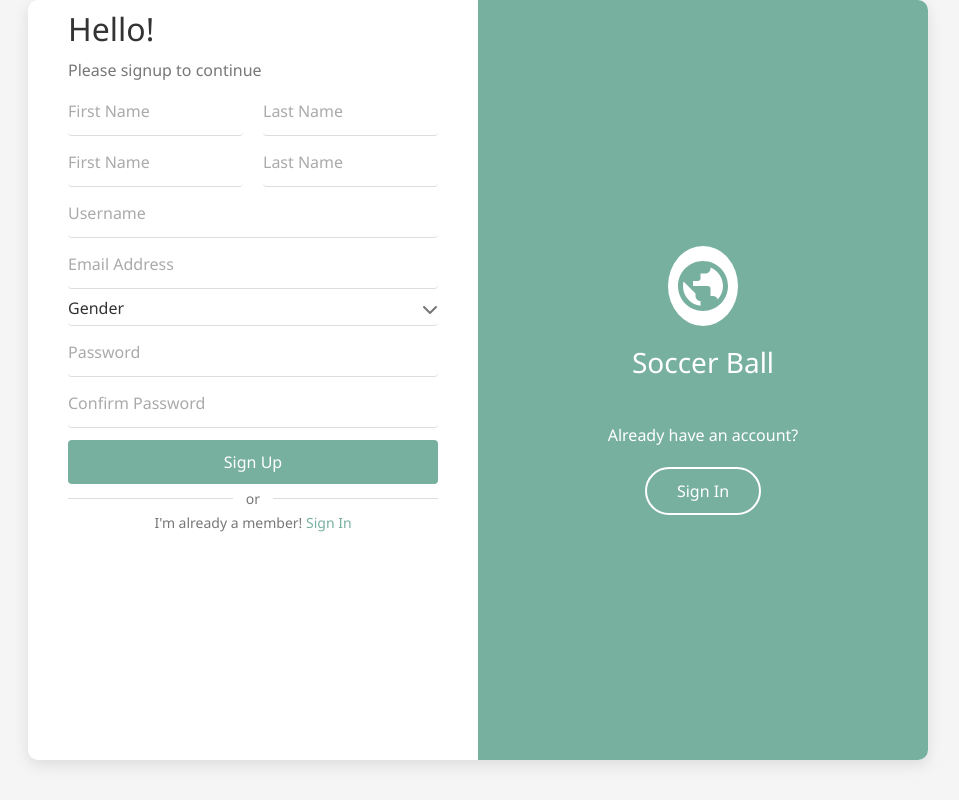
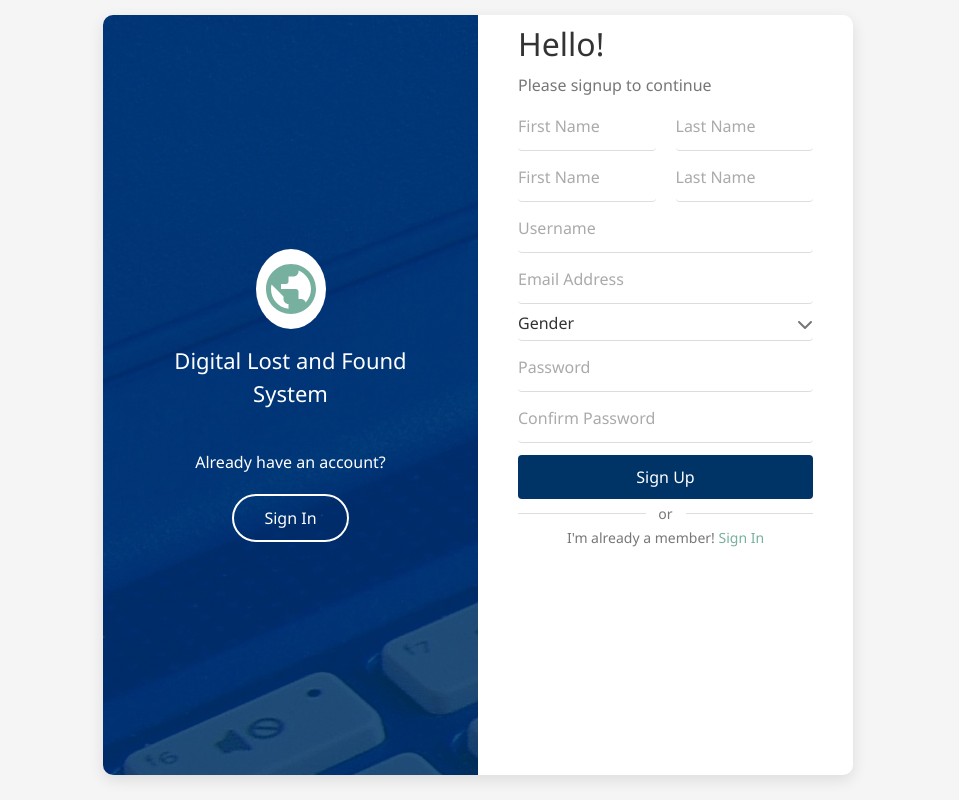
Before and after one commit to kubwimanav/final-project, a React (Vite) app: page /signup in a window 1280 px wide. Shown: the whole page, without its empty margins (162-1121 px from the left). Built offline with nearby package versions, Linux system fonts and the light colour scheme.

Commit message:
signuppage

```diff
--- a/src/Styles/SignUpForm.css
+++ b/src/Styles/SignUpForm.css
@@ -3,17 +3,19 @@
 
 body {
   font-family: 'Roboto', sans-serif;
-  background-color: #f5f5f5;
   color: #333;
 }
 
 /* Main container */
 .signup-container {
   display: flex;
+
   height: 95vh;
-  max-width: 900px;
+  margin-top: 15px;
+  margin-left: auto;
+  margin-right: auto;
+  max-width: 750px;
   border-radius: 10px;
-  margin: 0 auto;
   background-color: #fff;
   box-shadow: 0 5px 15px rgba(0, 0, 0, 0.1);
 }
@@ -80,7 +82,7 @@ body {
 .signup-button {
   width: 100%;
   padding: 10px 14px;
-  background-color: #78b0a0;
+  background-color: #003366;
   color: white;
   border: none;
   border-radius: 4px;
@@ -148,12 +150,12 @@ body {
 /* Brand side */
 .brand-container {
   flex: 1;
-  background-color: #78b0a0;
+  background: linear-gradient(rgba(0, 51, 102, 0.85), rgba(0, 51, 102, 0.85)), url('../assets/comput.jpg');
   display: flex;
   flex-direction: column;
   align-items: center;
   justify-content: center;
-  border-radius: 0 10px 10px 0;
+  border-radius: 10px 0 0 10px;
   color: white;
   padding: 40px;
   text-align: center;
@@ -186,8 +188,8 @@ body {
   background-position: center;
 }
 
-.brand-logo h2 {
-  font-size: 28px;
+.brand-logo h3 {
+  font-size: 22px;
   font-weight: 500;
 }
 
--- a/src/components/Home.jsx
+++ b/src/components/Home.jsx
@@ -108,7 +108,8 @@ const handleSearchSubmit = (e) => {
 
             <div className="system-explanation">
               <p>
-                Our Lost and Found System provides a centralized platform for UKM students, staff, and visitors to report and search for lost
+                Our Lost and Found System provides a centralized platform for
+                UKM students, staff, and visitors to report and search for lost
                 items. Simply register with your UKM email, then you can report
                 lost items or items you've found on campus. When reporting,
                 include detailed descriptions, location information
@@ -127,9 +128,11 @@ const handleSearchSubmit = (e) => {
               </form>
             </div>
           </div>
+          <div className="lost-items-wave-container">
+            <div className="lost-items-wave"></div>
+          </div>
         </div>
       </div>
-
 
       <section className="how-it-works">
         <div className="section-container">
@@ -312,8 +315,6 @@ const handleSearchSubmit = (e) => {
           </div>
         </div>
       </section>
-
-
     </div>
   );
 };
--- a/src/components/SignupFom.jsx
+++ b/src/components/SignupFom.jsx
@@ -57,6 +57,16 @@ const SignupForm = () => {
 
   return (
     <div className="signup-container">
+      <div className="brand-container">
+        <div className="brand-logo">
+          <div className="soccer-ball-icon"></div>
+          <h3>Digital Lost and Found System</h3>
+        </div>
+        <p>Already have an account?</p>
+        <Link to="/login" className="signin-link">
+          <button className="signin-button">Sign In</button>
+        </Link>
+      </div>
       <div className="signup-form-container">
         <h1>Hello!</h1>
         <p className="signup-subtitle">Please signup to continue</p>
@@ -208,17 +218,6 @@ const SignupForm = () => {
           </p>
         </form>
       </div>
-
-      <div className="brand-container">
-        <div className="brand-logo">
-          <div className="soccer-ball-icon"></div>
-          <h2>Soccer Ball</h2>
-        </div>
-        <p>Already have an account?</p>
-        <Link to="/login" className="signin-link">
-          <button className="signin-button">Sign In</button>
-        </Link>
-      </div>
     </div>
   );
 };
```
